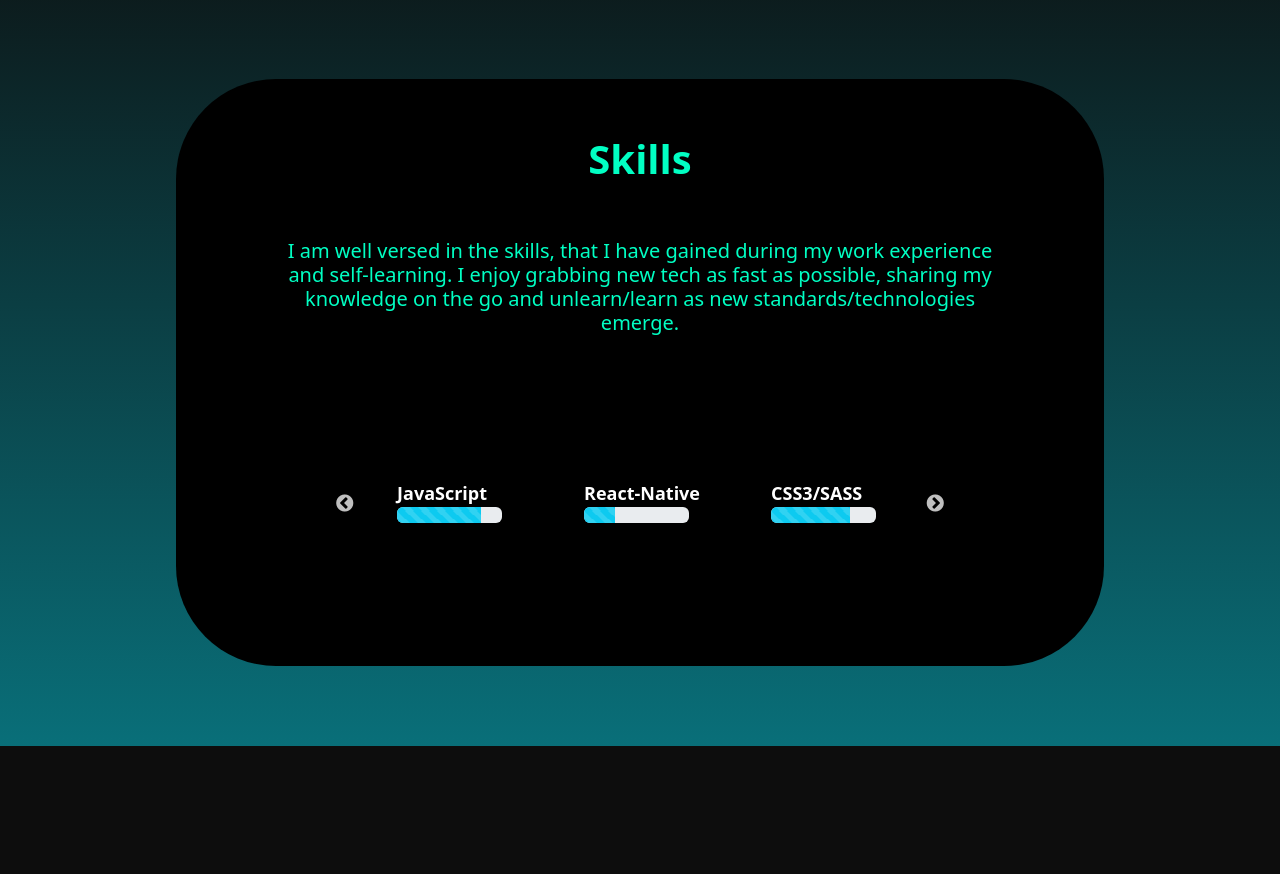
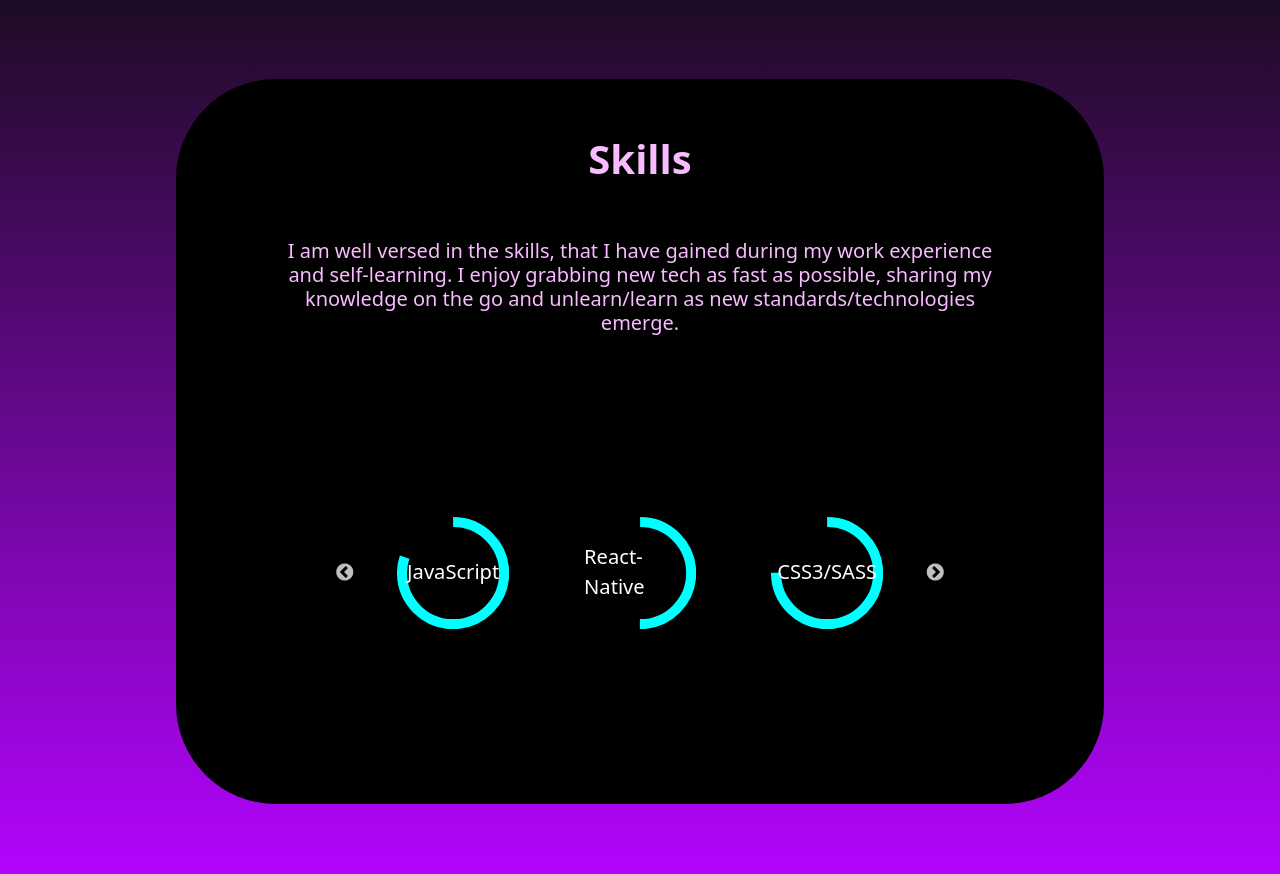
Before and after one commit to Yodawgz0/yodawgz0.github.io, a React (Create React App) app: page / in a window 1280 px wide. Shown: the part 1120-1994 px from the top of the page. Before the commit the page ends 1866 px from the top, so only its background shows below. Built offline with nearby package versions, Linux system fonts and the light colour scheme.

Commit message:
slider  change

```diff
--- a/package.json
+++ b/package.json
@@ -11,6 +11,7 @@
     "gh-pages": "^4.0.0",
     "react": "^18.2.0",
     "react-bootstrap": "^2.5.0",
+    "react-circular-progressbar": "^2.1.0",
     "react-dom": "^18.2.0",
     "react-scripts": "5.0.1",
     "react-slick": "^0.29.0",
--- a/src/Styles/SkillsPageStyles.scss
+++ b/src/Styles/SkillsPageStyles.scss
@@ -1,12 +1,9 @@
-:global {
-  @import "node_modules/slick-carousel/slick/slick";
-}
 .mainContainer {
   background: rgb(13, 13, 13);
   background: linear-gradient(
     180deg,
     rgba(13, 13, 13, 1) 30%,
-    rgba(9, 111, 121, 1) 100%
+    rgb(180, 4, 255) 100%
   );
   padding: 5em 3em;
 }
@@ -27,7 +24,7 @@
     display: flex;
     align-items: center;
     flex-direction: column;
-    color: #01ffc3;
+    color: #f8bbff;
     text-align: center;
     .skillsText {
       font-weight: 700;
@@ -39,7 +36,7 @@
   width: 90%;
   padding: 15ch;
   .skillSliderBarMain {
-    padding-left: 20%;
+    padding: 20%;
     color: white;
     .skillSliderBarText {
       font-size: large;
--- a/src/features/skillsSlider.js
+++ b/src/features/skillsSlider.js
@@ -1,16 +1,21 @@
 import Slider from "react-slick";
 import "../Styles/SkillsPageStyles.scss";
 import { ProgressBar } from "react-bootstrap";
+import {
+  CircularProgressbarWithChildren,
+  buildStyles,
+} from "react-circular-progressbar";
 
 export default function SkillsSlider() {
   const data = [
     { skill: "ReactJS", percent: 80 },
     { skill: "JavaScript", percent: 80 },
-    { skill: "React-Native", percent: 30 },
+    { skill: "React-Native", percent: 50 },
     { skill: "CSS3/SASS", percent: 75 },
     { skill: "TCP/UDP", percent: 50 },
     { skill: "Python", percent: 95 },
     { skill: "HTML5", percent: 80 },
+    { skill: "APIs", percent: 60 },
   ];
   const SliderSettings = {
     infinite: true,
@@ -50,17 +55,30 @@ export default function SkillsSlider() {
   return (
     <div className="skillSlider">
       <Slider {...SliderSettings}>
-        {data.map((Element, i) => {
+        {data.map((element, i) => {
           return (
             <div className="skillSliderBarMain">
-              <span className="skillSliderBarText">{Element.skill}</span>
-              <ProgressBar
-                className="skillSliderBar"
-                key={i}
-                animated
-                variant="info"
-                now={Element.percent}
-              />
+              <CircularProgressbarWithChildren
+                className="progressBar"
+                styles={buildStyles({
+                  trailColor: "#000000",
+                  pathColor: "#01FFFF",
+
+                  strokeLinecap: "butt",
+                })}
+                strokeWidth={9}
+                value={element.percent}
+              >
+                <div
+                  style={{
+                    fontSize: "2.2ch",
+                    marginTop: -5,
+                    color: "#fff",
+                  }}
+                >
+                  {element.skill}
+                </div>
+              </CircularProgressbarWithChildren>
             </div>
           );
         })}
```
Also changed, not shown: 1 other file (tests, documents, lock files or other folders).
